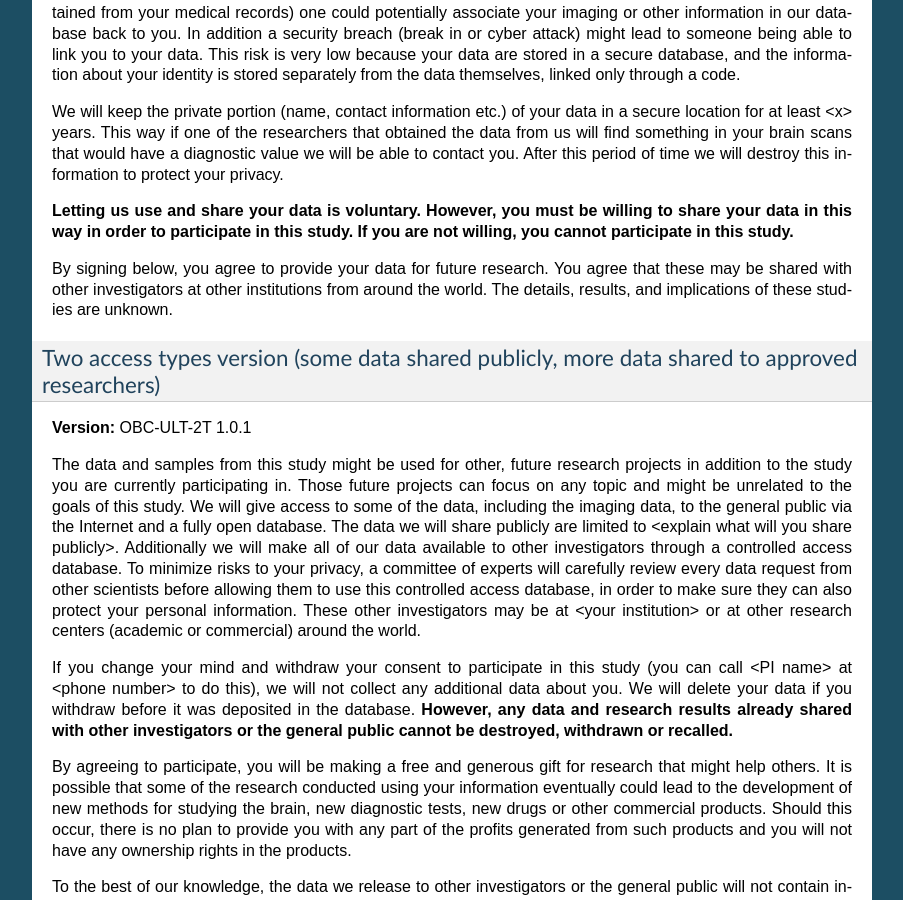
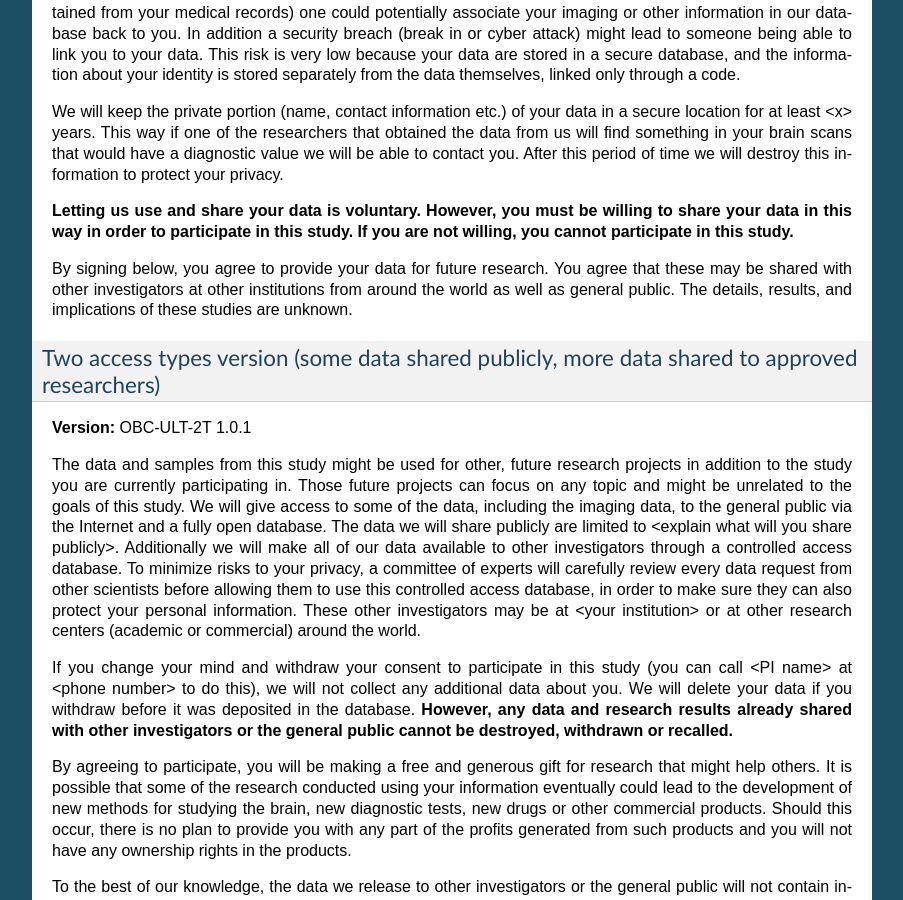
Before and after one commit to con/open-brain-consent, a Sphinx documentation site: the page built from docs/source/ultimate.rst, in a window 1280 px wide and 900 px high, scrolled down 816 px. Shown: the whole window, without its empty margins (198-1101 px from the left). Built offline with Sphinx 7.4.7, drawn with Linux system fonts in a browser that asks for light colours.

Commit message:
reiterate that the sharing is public

```diff
--- a/docs/source/ultimate.rst
+++ b/docs/source/ultimate.rst
@@ -27,7 +27,7 @@ We will keep the private portion (name, contact information etc.) of your data i
 
 **Letting us use and share your data is voluntary.  However, you must be willing to share your data in this way in order to participate in this study. If you are not willing, you cannot participate in this study.**
 
-By signing below, you agree to provide your data for future research. You agree that these may be shared with other investigators at other institutions from around the world. The details, results, and implications of these studies are unknown.
+By signing below, you agree to provide your data for future research. You agree that these may be shared with other investigators at other institutions from around the world as well as general public. The details, results, and implications of these studies are unknown.
 
 
 Two access types version (some data shared publicly, more data shared to approved researchers)
```
